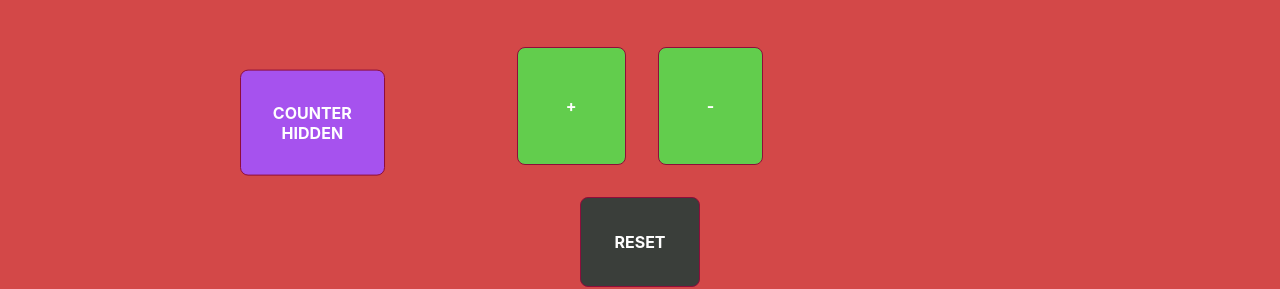
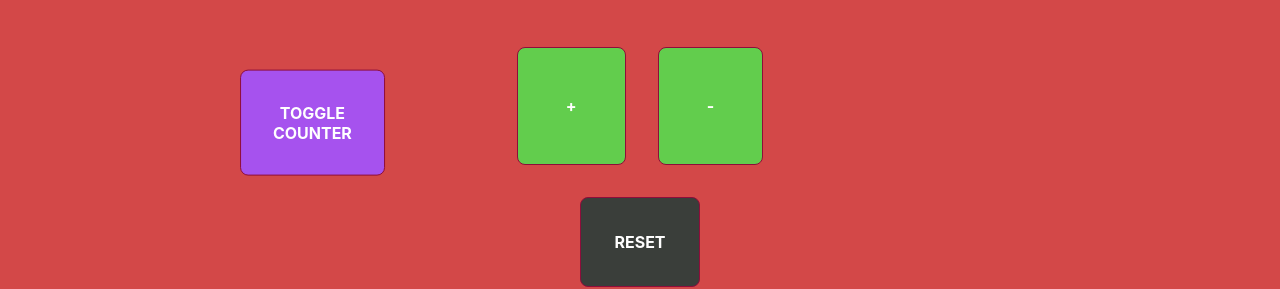
Before and after one commit to Av-code80/React-Toggle-CounterButtons, a React (Create React App) app: page / in a window 1280 px wide. Shown: the part 363-652 px from the top of the page. Built offline with nearby package versions, Linux system fonts and the light colour scheme; the HTML template or start-up script is replaced by a standard one.

Commit message:
ToggleUseState

```diff
--- a/src/component/Button.js
+++ b/src/component/Button.js
@@ -27,7 +27,7 @@ const Button = ({ buttonPlus, buttonMinus, buttonReset, counting }) => {
               onClick={handleToggling}
               className={styles.toggle}
             >
-              {toggled ? "COUNTER HIDDEN" : "COUNTER SHOWN"}
+              {toggled ? "TOGGLE COUNTER" : "SHOW COUNTER"}
             </button>
           </span>
           <button
```
Also changed, not shown: 1 other file (tests, documents, lock files or other folders).
